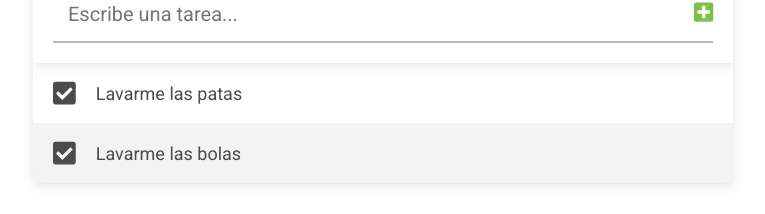
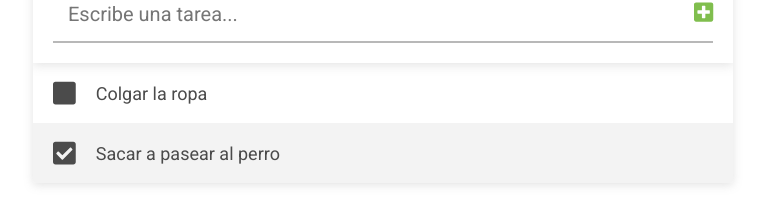
Before and after one commit to Jpardo107/ListaTareasReact, a React (Create React App) app: page / in a window 1280 px wide. Shown: the part 143-357 px from the top of the page, without its empty margins (257-1022 px from the left). Built offline with nearby package versions, Linux system fonts and the light colour scheme.

Commit message:
Se agrego funcionalidad al boton de tarea completada y al de editar tarea

```diff
--- a/src/App.css
+++ b/src/App.css
@@ -1,10 +1,22 @@
-:root{
-  --verde: #80be4e;
-  --azul: #007aea;
+:root {
+	--verde: #80BE4E;
+	--azul: #007AEA;
 }
 
-/*Header*/
-.header{
+.contenedor {
+	max-width: 700px;
+	width: 100%;
+	height: 100%;
+	max-height: 90vh;
+	overflow: auto;
+	box-shadow: 0 2px 10px rgba(139,139,139,.25);
+	border-radius: 3px;
+	display: grid;
+	grid-template-rows: auto auto 1fr;
+}
+
+/* * --- --- ---  HEADER --- --- --- */
+.header {
 	display: flex;
 	align-items: center;
 	justify-content: space-between;
@@ -12,13 +24,15 @@
 	padding: 0 20px;
 	background: var(--azul);
 	color: #fff;
-  border-radius: 3px 3px 0 0;
+	border-radius: 3px 3px 0px 0px;
 }
-.header__titulo{
+
+.header__titulo {
 	font-weight: 400;
 	font-size: 24px;
 }
-.header__boton{
+
+.header__boton {
 	background: none;
 	font-size: 16px;
 	color: #fff;
@@ -30,21 +44,12 @@
 	display: flex;
 	align-items: center;
 }
-.header__icono-boton{
+
+.header__icono-boton {
 	font-size: 14px;
 	margin-left: 10px;
 }
-.contenedor{
-  max-width: 700px;
-  width: 100%;
-  height: 100%;
-  max-height: 90vh;
-  overflow: auto;
-  box-shadow: 0 2px 10px rgba(139, 139, 139, .25);
-  border-radius: 3px;
-  display: grid;
-  grid-template-rows: auto auto 1fr;
-}
+
 /* * --- --- ---  FORMULARIO AGREGAR --- --- --- */
 .formulario-tareas {
 	display: flex;
@@ -82,6 +87,7 @@
 	font-size: 22px;
 	color: var(--verde);
 }
+
 /* * --- --- ---  LISTA TAREAS --- --- --- */
 
 .lista-tareas {
@@ -139,3 +145,28 @@
 	font-size: 20px;
 	padding: 40px 20px;
 }
+
+/* * --- --- ---  FORMULARIO EDITAR TAREA --- --- --- */
+.formulario-editar-tarea {
+	display: flex;
+}
+
+.formulario-editar-tarea__input {
+	width: 100%;
+	border: none;
+	border-bottom: 2px solid #b8b8b8;
+	background: none;
+	font-size: 20px;
+	font-family: 'Roboto', sans-serif;
+	margin-right: 20px;
+}
+
+.formulario-editar-tarea__btn {
+	border: none;
+	background: var(--verde);
+	cursor: pointer;
+	color: #fff;
+	padding: 0 10px;
+	font-family: 'Roboto', sans-serif;
+	border-radius: 3px;
+}
--- a/src/App.js
+++ b/src/App.js
@@ -11,22 +11,21 @@ const App = () => {
     [
       {
         id:uuidv4(),
-        texto:'Lavarme las patas',
+        texto:'Colgar la ropa',
         completada: false
       },
       {
         id:uuidv4(),
-        texto:'Lavarme las bolas',
-        completada: false
+        texto:'Sacar a pasear al perro',
+        completada: true
       }
     ]
   );
-  console.log(tareas);
   return (
     <div className='contenedor'>
       <Header />
       <FormularioTareas tareas={tareas} cambiarTareas={cambiarTareas}/>
-      <ListaTareas tareas={tareas} />
+      <ListaTareas tareas={tareas} cambiarTareas={cambiarTareas}/>
     </div>
   );
 }
--- a/src/componentes/ListaTareas.js
+++ b/src/componentes/ListaTareas.js
@@ -1,7 +1,15 @@
 import React from 'react';
 import Tarea from './Tareas';
 
-const ListaTareas = ({tareas}) => {
+const ListaTareas = ({tareas, cambiarTareas}) => {
+  const toggleCompletadas =(id)=>{
+    cambiarTareas(tareas.map((tarea) => {
+      if(tarea.id === id){
+        return{...tarea, completada : !tarea.completada}
+      }
+      return tarea
+    }))
+  }
   return (
     <ul className='lista-tareas'>
       {
@@ -9,7 +17,8 @@ const ListaTareas = ({tareas}) => {
         tareas.map((tarea) => {
           return <Tarea
                   key={tarea.id}
-                  tarea={tarea}/>})
+                  tarea={tarea}
+                  toggleCompletadas ={toggleCompletadas}/>})
         :
         <div className='lista-tareas__mensaje'>No hay tareas agregadas</div>
       }
--- a/src/componentes/Tareas.js
+++ b/src/componentes/Tareas.js
@@ -1,21 +1,43 @@
-import React from 'react';
+import React, { useState } from 'react';
 import { FontAwesomeIcon } from '@fortawesome/react-fontawesome';
-import { faCheckSquare, faEdit, faTimes } from '@fortawesome/free-solid-svg-icons';
+import { faCheckSquare, faEdit, faSquare, faTimes } from '@fortawesome/free-solid-svg-icons';
 
-const Tarea = ({tarea}) => {
+
+const Tarea = ({tarea, toggleCompletadas}) => {
+  const [editandoTarea,cambiarEditandoTarea] = useState(false)
+  const[nuevaTarea, cambiarNuevaTarea] = useState(tarea.texto)
+  const handleSubmit = (e) => {
+    e.preventDefault()
+    cambiarEditandoTarea(false)
+  }
   return (
     <li className='lista-tareas__tarea'>
       <FontAwesomeIcon
-        icon={faCheckSquare}
+        icon={tarea.completada ? faCheckSquare : faSquare}
         className="lista-tareas__icono lista-tareas__icono-check"
+        onClick={() => toggleCompletadas(tarea.id)}
       />
       <div className='lista-tareas__texto'>
-        {tarea.texto}
+        {editandoTarea ?
+        <form action="" className='formulario-editar__tarea' onSubmit={handleSubmit}>
+          <input type="text"
+                 name="tarea"
+                 id="tarea"
+                 className='formulario-editar-tarea__input'
+                 value={nuevaTarea}
+                 onChange={(e)=> cambiarNuevaTarea(e.target.value)}
+                 />
+          <button type='submit' className='formulario-editar-tarea__btn'>Actualizar</button>
+        </form>
+        :tarea.texto
+        }
+
       </div>
       <div className='lista-tareas__contenedor-botones'>
       <FontAwesomeIcon
         icon={faEdit}
         className="lista-tareas__icono lista-tareas__icono-accion"
+        onClick={() => cambiarEditandoTarea(!editandoTarea)}
       />
       <FontAwesomeIcon
         icon={faTimes}
```
Lines whose indentation alone changed are shown as unchanged.
